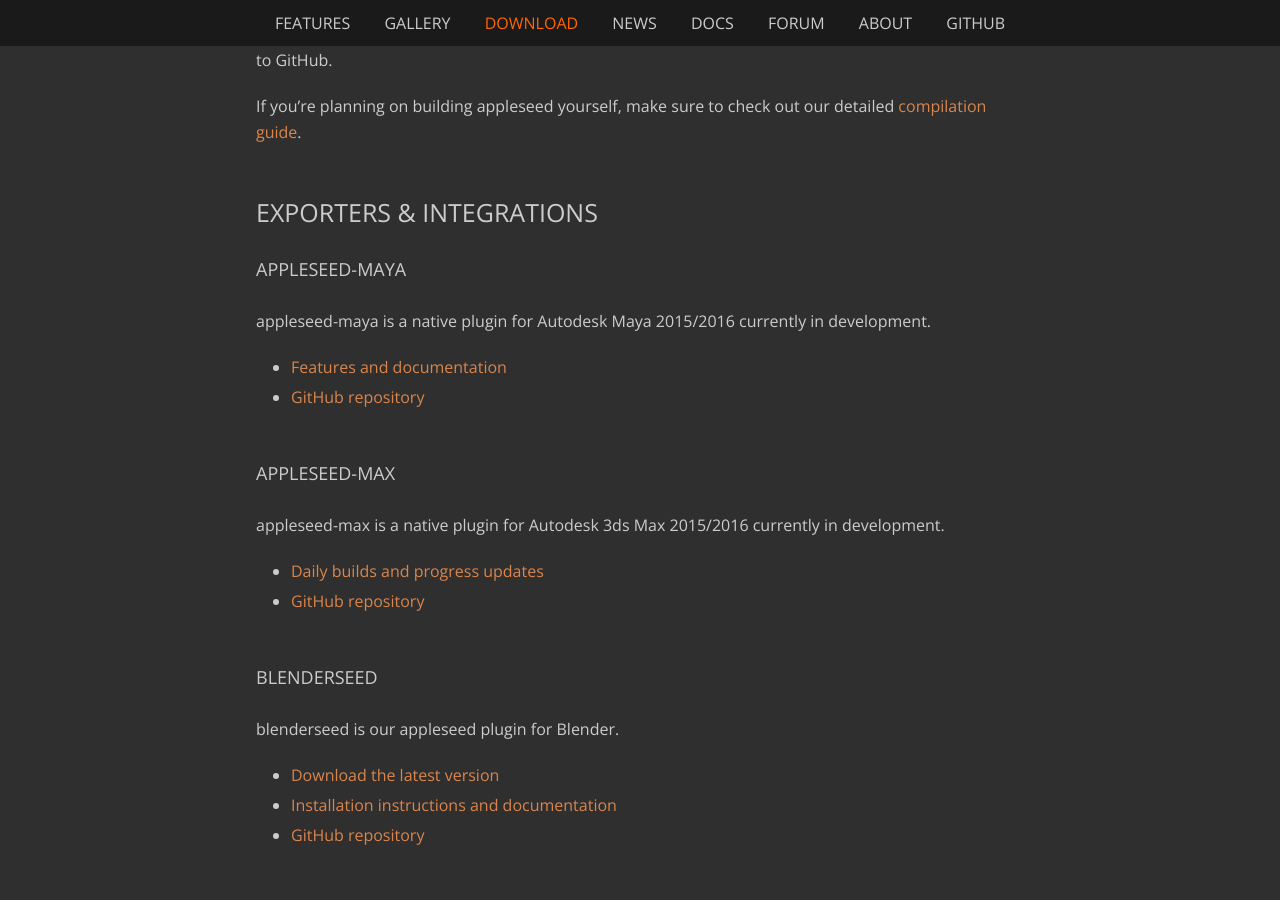
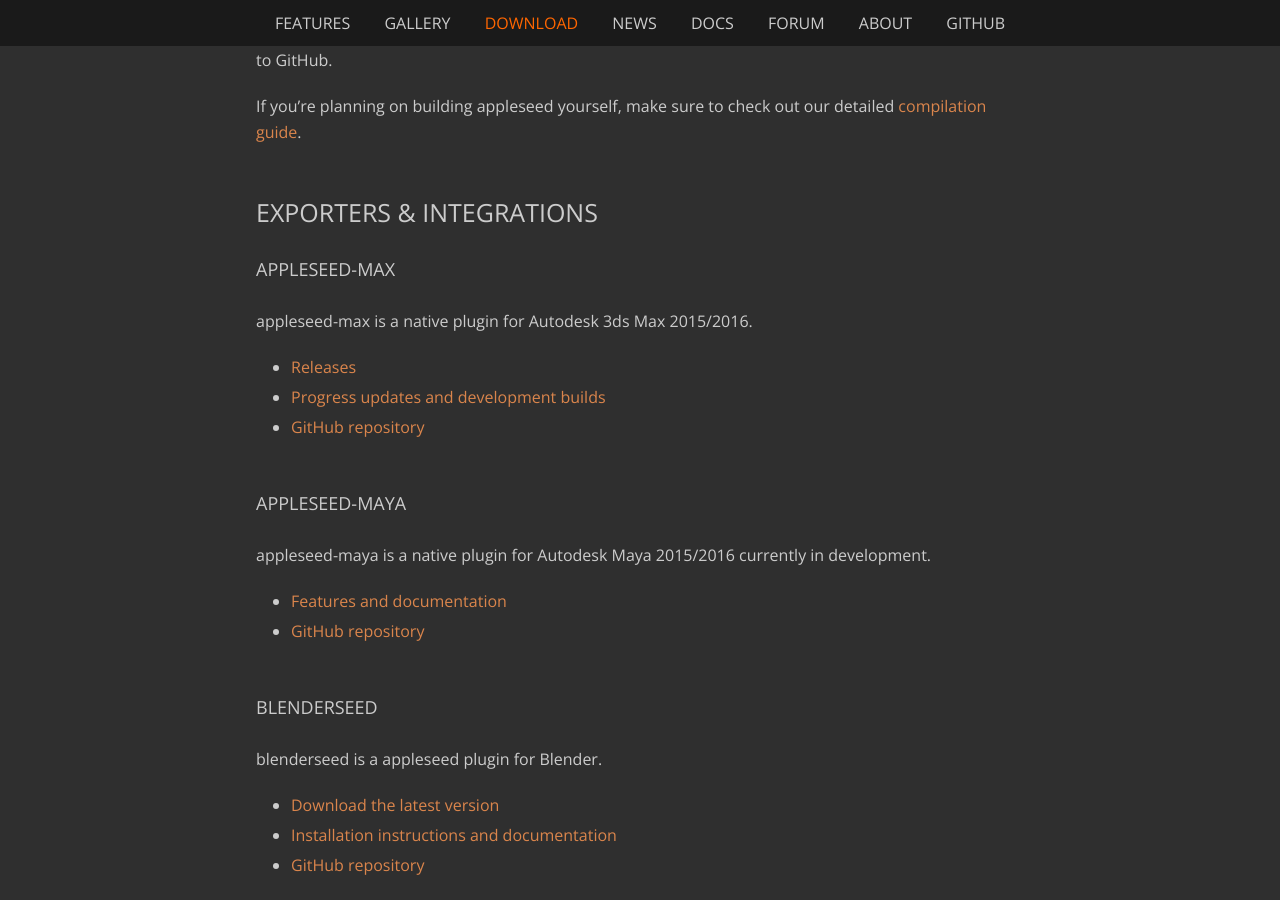
Before and after one commit to appleseedhq/appleseedhq.github.io, a Jekyll site: the page built from download.md, in a window 1280 px wide and 900 px high, scrolled down 2094 px. Built offline with Jekyll 4.4.1, drawn with Linux system fonts in a browser that asks for light colours; nearby versions of some CDN libraries; some of the changed lines change nothing that is shown.

Commit message:
Tweak download page

```diff
--- a/download.md
+++ b/download.md
@@ -62,6 +62,14 @@
 
 ## Exporters & Integrations
 
+### appleseed-max
+
+appleseed-max is a native plugin for Autodesk 3ds Max 2015/2016.
+
+- [Releases](https://github.com/appleseedhq/appleseed-max/releases)
+- [Progress updates and development builds](https://forum.appleseedhq.net/t/3ds-max-plugin-development/109)
+- [GitHub repository](https://github.com/appleseedhq/appleseed-max)
+
 ### appleseed-maya
 
 appleseed-maya is a native plugin for Autodesk Maya 2015/2016 currently in development.
@@ -69,16 +77,9 @@
 - [Features and documentation](http://appleseed-maya.readthedocs.org/en/latest/)
 - [GitHub repository](https://github.com/appleseedhq/appleseed-maya)
 
-### appleseed-max
-
-appleseed-max is a native plugin for Autodesk 3ds Max 2015/2016 currently in development.
-
-- [Daily builds and progress updates](https://forum.appleseedhq.net/t/3ds-max-plugin-development/109)
-- [GitHub repository](https://github.com/appleseedhq/appleseed-max)
-
 ### blenderseed
 
-blenderseed is our appleseed plugin for Blender.
+blenderseed is a appleseed plugin for Blender.
 
 - [Download the latest version](https://github.com/appleseedhq/blenderseed/releases/latest)
 - [Installation instructions and documentation](https://github.com/appleseedhq/blenderseed/wiki)
```
